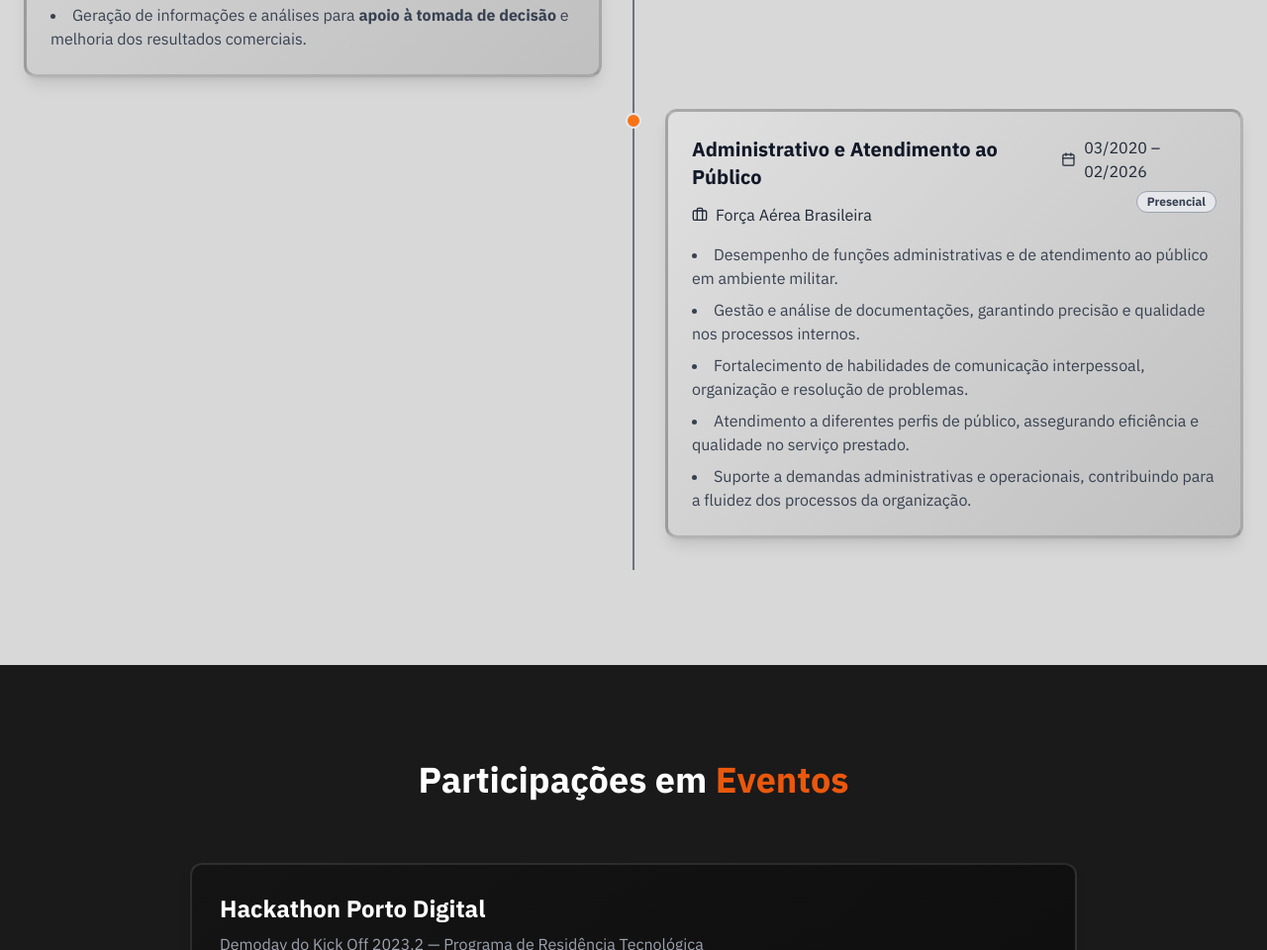
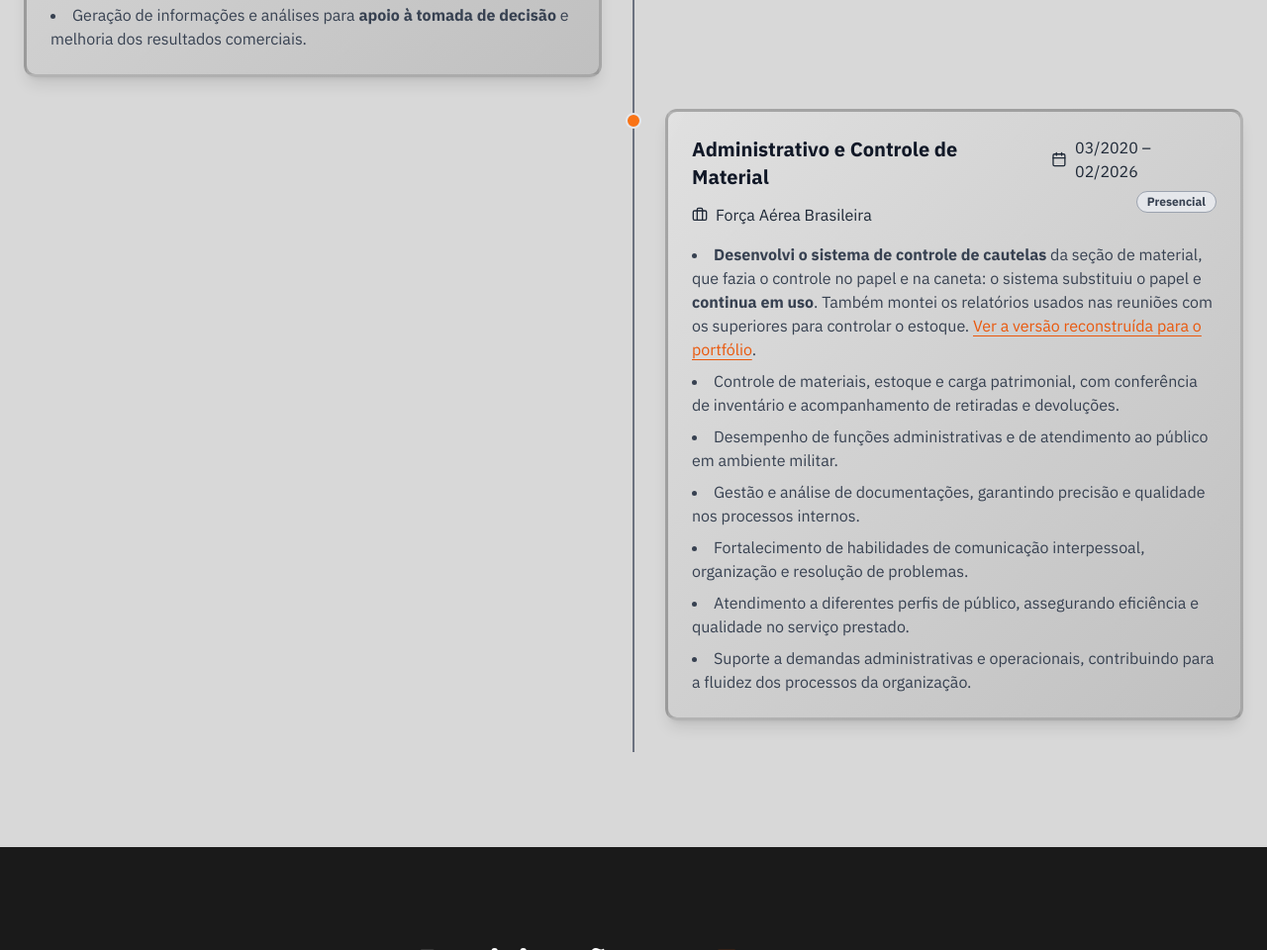
Before and after one commit to DiegoSantiago1/Portifolio, a plain HTML site: page index.html in a window 1280 px wide. Shown: the part 2944-3904 px from the top of the page at 99% size. Drawn offline with nearby package versions, Linux system fonts and the light colour scheme.

Commit message:
docs: experiência na FAB com o sistema de cautelas desenvolvido para a seção de material
Co-Authored-By: Claude Opus 5.5 <noreply@anthropic.com>

```diff
--- a/index.html
+++ b/index.html
@@ -862,7 +862,7 @@ Desenvolvedor em constante evolução, com experiência em HTML, CSS e JavaScrip
                         <div>
 
                             <h4 class="text-xl font-bold text-gray-900 dark:text-white mb-3">
-                                Administrativo e Atendimento ao Público
+                                Administrativo e Controle de Material
                             </h4>
 
                             <div class="flex items-center gap-2 text-muted-foreground">
@@ -925,6 +925,14 @@ Desenvolvedor em constante evolução, com experiência em HTML, CSS e JavaScrip
 
 
                     <ul class="list-disc list-inside space-y-2 text-gray-700 dark:text-gray-300 mt-4 text-sm md:text-base">
+
+                        <li>
+                            <strong>Desenvolvi o sistema de controle de cautelas</strong> da seção de material, que fazia o controle no papel e na caneta: o sistema substituiu o papel e <strong>continua em uso</strong>. Também montei os relatórios usados nas reuniões com os superiores para controlar o estoque. <a href="https://github.com/DiegoSantiago1/controle-materiais-cautela" target="_blank" rel="noopener noreferrer" class="text-orange-600 dark:text-orange-400 underline underline-offset-4 hover:text-orange-500">Ver a versão reconstruída para o portfólio</a>.
+                        </li>
+
+                        <li>
+                            Controle de materiais, estoque e carga patrimonial, com conferência de inventário e acompanhamento de retiradas e devoluções.
+                        </li>
 
                         <li>
                             Desempenho de funções administrativas e de atendimento ao público em ambiente militar.
```
